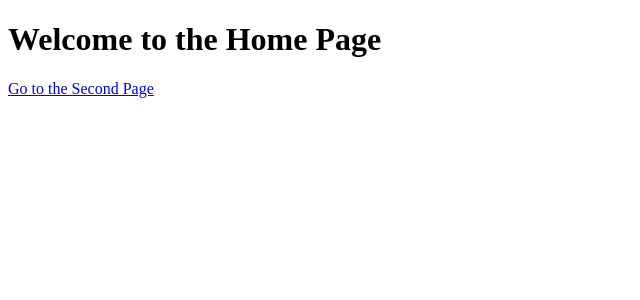
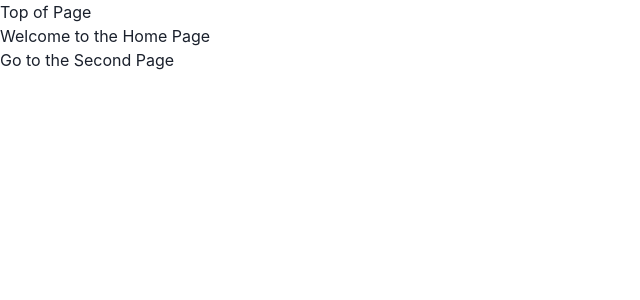
Before and after one commit to burnettfr/plantation, a React (Vite) app: page / in a window 1280 px wide. Shown: the top 300 px of the page, without its empty margins (0-640 px from the left). Built offline with nearby package versions, Linux system fonts and the light colour scheme.

Commit message:
Install chakra

```diff
--- a/package.json
+++ b/package.json
@@ -10,6 +10,10 @@
     "preview": "vite preview"
   },
   "dependencies": {
+    "@chakra-ui/react": "^2.8.2",
+    "@emotion/react": "^11.13.3",
+    "@emotion/styled": "^11.13.0",
+    "framer-motion": "^11.8.0",
     "react": "^18.2.0",
     "react-dom": "^18.2.0",
     "react-router-dom": "^6.26.2"
--- a/src/components/HomePage.tsx
+++ b/src/components/HomePage.tsx
@@ -1,11 +1,15 @@
 import { Link } from "react-router-dom";
+import { Grid, GridItem } from "@chakra-ui/react";
 
 function HomePage() {
   return (
-    <div>
-      <h1>Welcome to the Home Page</h1>
-      <Link to="/second-page">Go to the Second Page</Link>
-    </div>
+    <Grid templateAreas={`"top" "main"`}>
+      <GridItem area="top">Top of Page</GridItem>
+      <GridItem area="main">
+        <h1>Welcome to the Home Page</h1>
+        <Link to="/second-page">Go to the Second Page</Link>
+      </GridItem>
+    </Grid>
   );
 }
 
--- a/src/main.tsx
+++ b/src/main.tsx
@@ -1,13 +1,16 @@
 import React from "react";
 import ReactDOM from "react-dom/client";
 import { BrowserRouter } from "react-router-dom";
+import { ChakraProvider } from "@chakra-ui/react";
 import App from "./App.tsx";
 import "./index.css";
 
 ReactDOM.createRoot(document.getElementById("root")!).render(
   <React.StrictMode>
-    <BrowserRouter>
-      <App />
-    </BrowserRouter>
+    <ChakraProvider>
+      <BrowserRouter>
+        <App />
+      </BrowserRouter>
+    </ChakraProvider>
   </React.StrictMode>
 );
```
Also changed, not shown: 1 other file (tests, documents, lock files or other folders).
